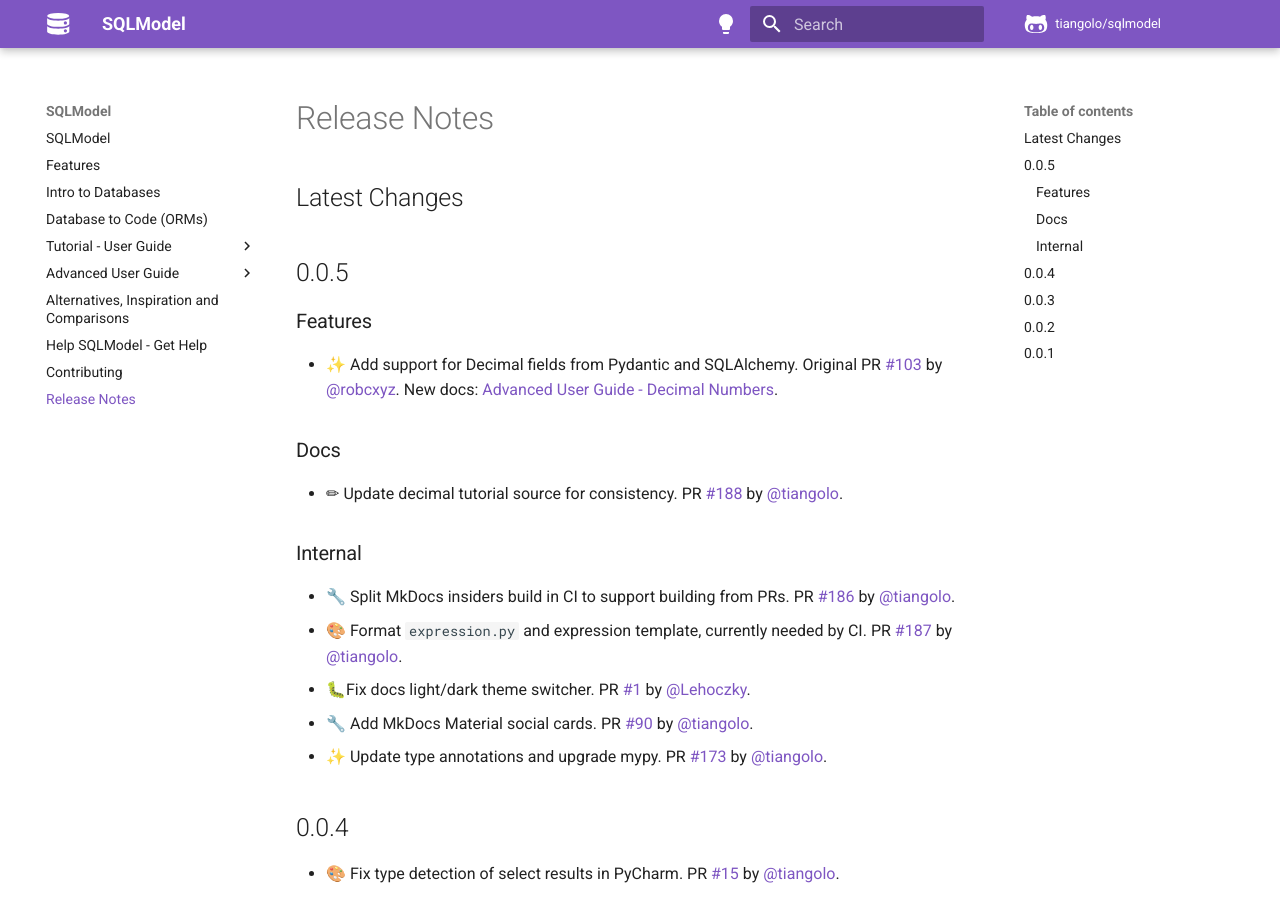
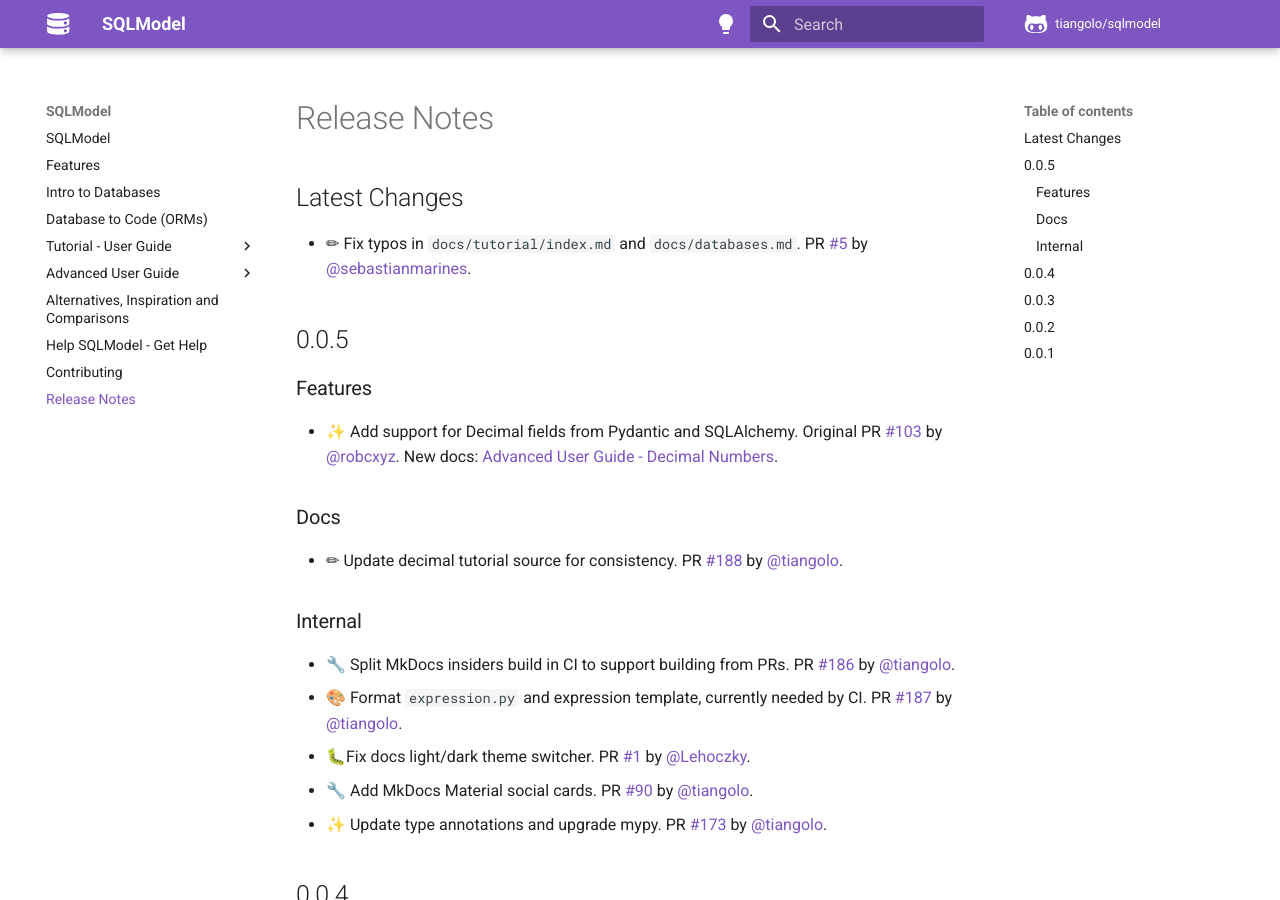
Before and after one commit to sztrakabalint/fastapi-sqlmodel, an MkDocs documentation site: the page built from docs/release-notes.md, in a window 1280 px wide and 900 px high. Built offline with MkDocs 1.6.1 and Material for MkDocs 9.7.7, drawn with Linux system fonts in a browser that asks for light colours; comment, search, counter and statistics services are not loaded.

Commit message:
📝 Update release notes

```diff
--- a/docs/release-notes.md
+++ b/docs/release-notes.md
@@ -2,6 +2,7 @@
 
 ## Latest Changes
 
+* ✏ Fix typos in `docs/tutorial/index.md` and `docs/databases.md`. PR [#5](https://github.com/tiangolo/sqlmodel/pull/5) by [@sebastianmarines](https://github.com/sebastianmarines).
 
 ## 0.0.5
 
```
